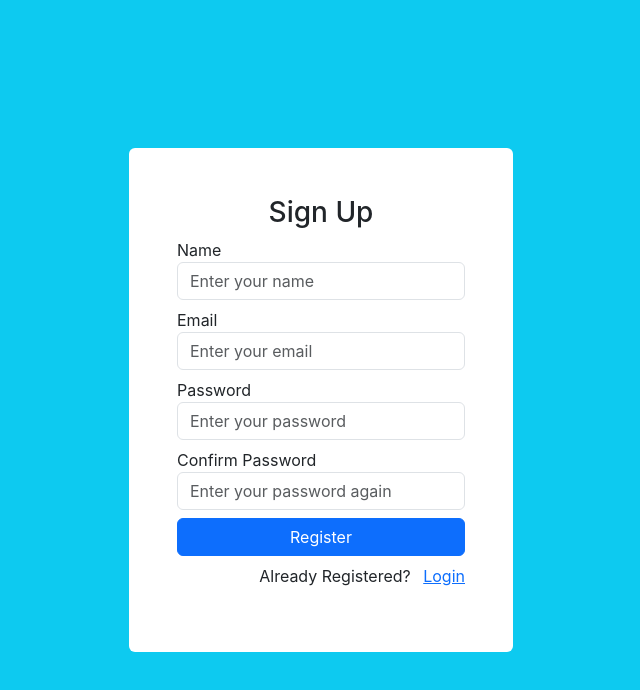
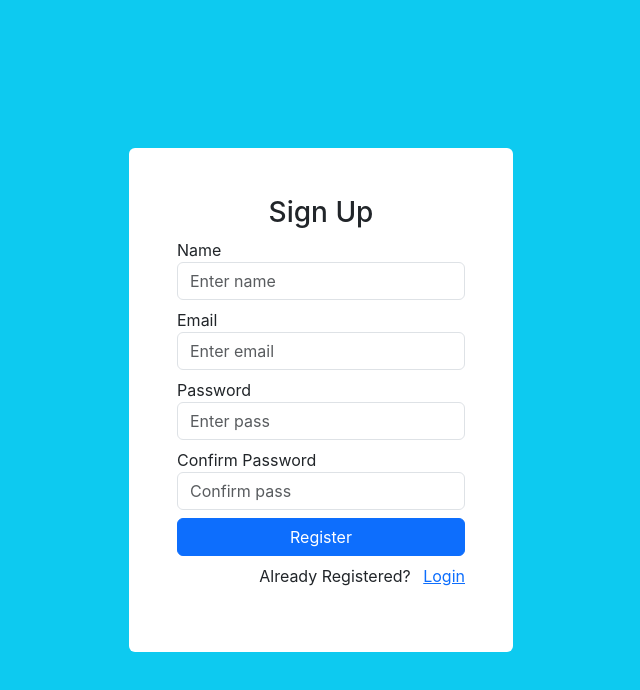
Before and after one commit to kirilll212/ToDolist-Login-Registration-Form, a React (Create React App) app: page /Signup in a window 1280 px wide. Shown: the top 690 px of the page, without its empty margins (319-959 px from the left). Built offline with nearby package versions, Linux system fonts and the light colour scheme; the HTML template or start-up script is replaced by a standard one.

Commit message:
validation inputs

```diff
--- a/src/components/Signup.jsx
+++ b/src/components/Signup.jsx
@@ -6,6 +6,7 @@ import {validateName,
   validatePassword,
   validateConfirmPassword
 } from "./Validation/config"
+import { FormInput } from './inputs/formControl';
 
 function Signup() {
   const [name, setName] = useState('');
@@ -27,27 +28,23 @@ function Signup() {
     }
   }, []);
 
-  const handleNameChange = (e) => {
-    const value = e.target.value;
+  const handleNameChange = (value) => {
     setName(value);
     setNameError(validateName(value).error);
   };
 
-  const handleEmailChange = (e) => {
-    const value = e.target.value;
+  const handleEmailChange = (value) => {
     setEmail(value);
     setEmailError(validateEmail(value).error);
   };
 
-  const handlePasswordChange = (e) => {
-    const value = e.target.value;
+  const handlePasswordChange = (value) => {
     setPassword(value);
     setPasswordError(validatePassword(value).error);
     setConfirmPasswordError(validateConfirmPassword(value, confirmPassword).error);
   };
 
-  const handleConfirmPasswordChange = (e) => {
-    const value = e.target.value;
+  const handleConfirmPasswordChange = (value) => {
     setConfirmPassword(value);
     setConfirmPasswordError(validateConfirmPassword(password, value).error);
   };
@@ -109,48 +106,47 @@ function Signup() {
       <div className="form_container p-5 rounded bg-white">
         <form onSubmit={handleFormSubmit}>
           <h3 className="text-center">Sign Up</h3>
-          <div className="mb-2">
-            <label htmlFor="firstName">Name</label>
-            <input
-              type="text"
-              placeholder="Enter your name"
-              className="form-control"
-              value={name}
-              onChange={handleNameChange}
+
+          <div className='mb-2'>
+            <label htmlFor="name">Name</label>
+            <FormInput
+                input="text"
+                validate={validateName}
+                onChange={handleNameChange}
+                placeholder="Enter your name"
               />
               {nameError && <p className="text-danger">{nameError}</p>}
           </div>
+
           <div className="mb-2">
             <label htmlFor="email">Email</label>
-            <input
-              type="email"
-              placeholder="Enter your email"
-              className="form-control"
-              value={email}
+            <FormInput
+              input="email"
+              validate={validateEmail}
+              name="Email"
               onChange={handleEmailChange}
-              />
-              {emailError && <p className="text-danger">{emailError}</p>}
+            />
+            {emailError && <p className="text-danger">{emailError}</p>}
           </div>
+
           <div className="mb-2">
             <label htmlFor="password">Password</label>
-            <input
-              type="password"
-              placeholder="Enter your password"
-              className="form-control"
-              value={password}
+            <FormInput
+              input="password"
+              validate={validatePassword}
+              name="Password"
               onChange={handlePasswordChange}
-              />
+            />
               {passwordError && <p className="text-danger">{passwordError}</p>}
           </div>
           <div className="mb-2">
             <label htmlFor="password">Confirm Password</label>
-            <input
-              type="password"
-              placeholder="Enter your password again"
-              className="form-control"
-              value={confirmPassword}
+            <FormInput
+              input="confirmPassword"
+              validate={validateConfirmPassword}
+              name="Confirm Pass"
               onChange={handleConfirmPasswordChange}
-              />
+            />
           </div>
               {confirmPasswordError && <p className="text-danger">{confirmPasswordError}</p>}
           <div className="d-grid mt-2">
--- a/src/components/inputs/formControl.jsx
+++ b/src/components/inputs/formControl.jsx
@@ -1,9 +1,34 @@
-import { validateName, validateEmail, validatePassword, validateConfirmPassword } from "../Validation/config"
+export const FormInput = ({ input, validate, name, value, onChange, error}) => {
+    const handleChange = (e) => {
+      const value = e.target.value;
+      onChange(value);
+    };
 
-export const Input = (props) => {
+    let inputElement = null;
+
+    switch (input) {
+        case 'text':
+            inputElement = <input type="text" className="form-control" value={value} onChange={handleChange} placeholder="Enter name" />;
+            break;
+        case 'email':
+            inputElement = <input type="email" className="form-control" value={value} onChange={handleChange} placeholder="Enter email"/>;
+            break;
+        case 'password':
+            inputElement = <input type="password" className="form-control" onChange={handleChange} placeholder="Enter pass"/>;
+            break;
+        case 'confirmPassword':
+            inputElement = <input type="password" className="form-control" onChange={handleChange} placeholder="Confirm pass"/>;
+            break;
+        default:
+            inputElement = <input type="text" className="form-control" value={value} onChange={handleChange} />;
+            break;
+    }
+
     return (
         <div>
-            <input onChange={props.validate} type="text" placeholder={props.placeholder}/>
+            <div className="mb-2">
+                {inputElement}
+            </div>
         </div>
     )
-}
+  };
```
